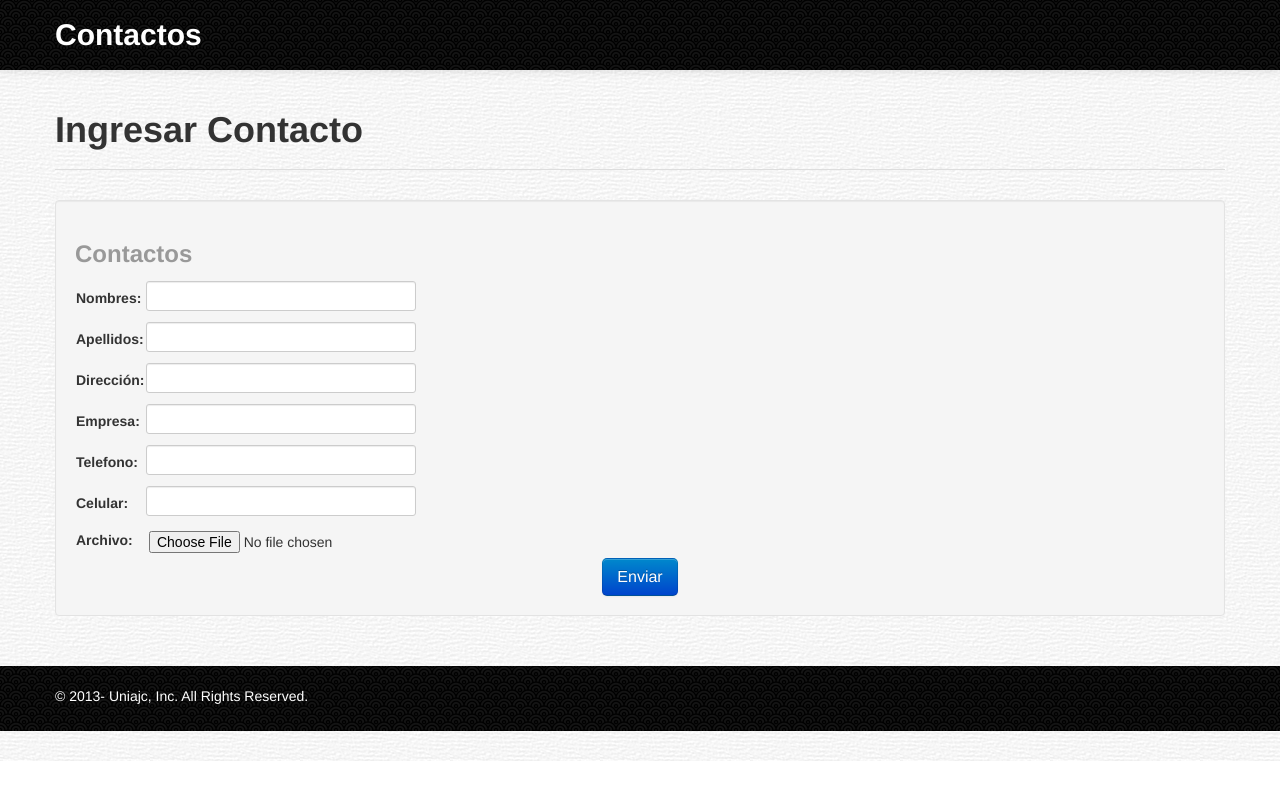
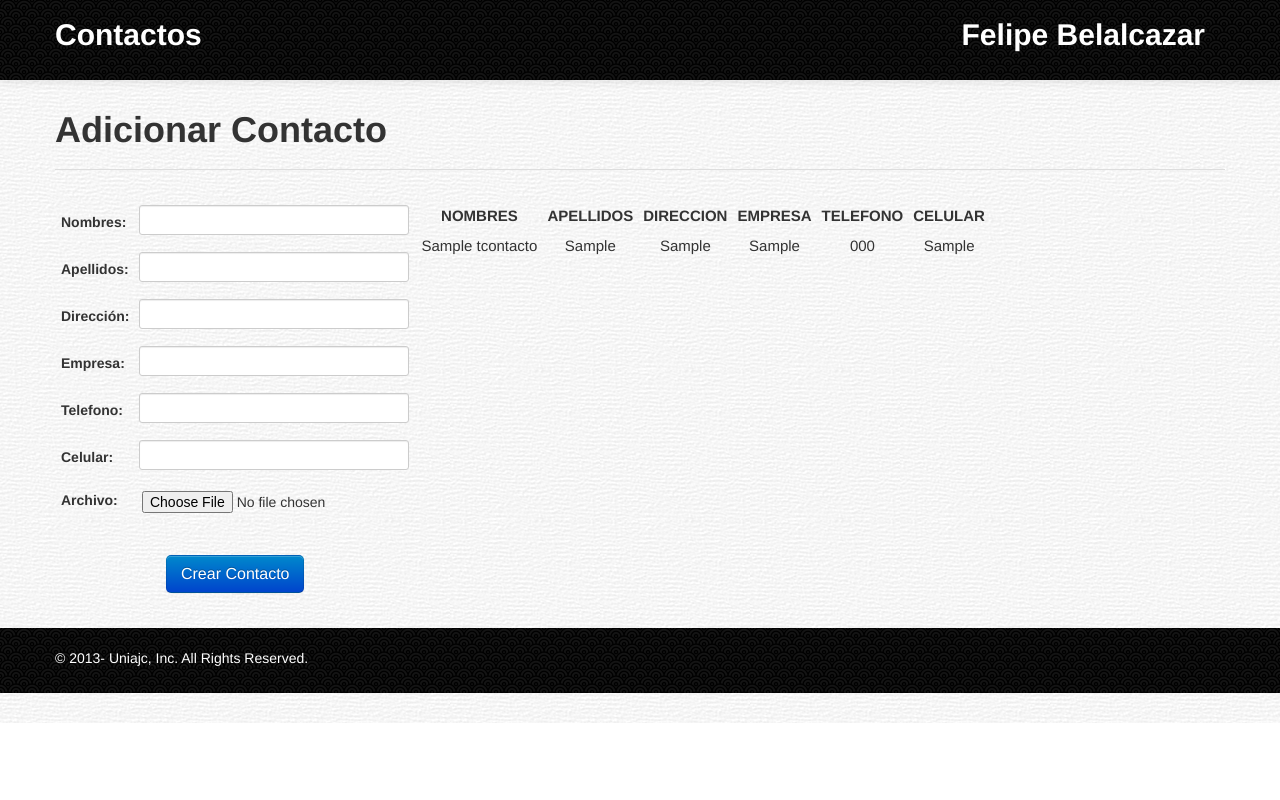
Before and after one commit to gcruzz/abelalcazar9, a PHP site: page /agenda.php in a window 1280 px wide. Run offline with PHP 8.4, Linux system fonts and the light colour scheme; a user stored in the database is signed in; tables that the repository leaves empty hold one stand-in row (values such as "Sample post").

Commit message:
ULTIMO COMMIT DE LA NOCHE

```diff
--- a/agenda.php
+++ b/agenda.php
@@ -1,14 +1,5 @@
 <?php
-/* if (session_start()) {
-  header("Location: https://github.com/");
-  /*if (isset($_SESSION['id_usuario'])) {
-  var_dump($_SESSION['id_usuario']);
-  } */
-/* }
-  else
-  {
-  header("Location: https://www.google.com.co/");
-  } */
+session_start();
 ?>
 <!DOCTYPE html>
 <html lang="en">
@@ -19,14 +10,73 @@
         <meta name="author" content="Your name">
         <title>Agenda</title>
         <!-- Bootstrap -->
-        <link href="css/bootstrap.min.css" rel="stylesheet">
+        <link href="css/bootstrap.min.css" rel="stylesheet" />
         <!-- Bootstrap responsive -->
-        <link href="css/bootstrap-responsive.min.css" rel="stylesheet">
+        <link href="css/bootstrap-responsive.min.css" rel="stylesheet" />
         <!-- Font awesome - iconic font with IE7 support -->
-        <link href="css/font-awesome.css" rel="stylesheet">
-        <link href="css/font-awesome-ie7.css" rel="stylesheet">
+        <link href="css/font-awesome.css" rel="stylesheet" />
+        <link href="css/font-awesome-ie7.css" rel="stylesheet" />
         <!-- Bootbusiness theme -->
-        <link href="css/boot-business.css" rel="stylesheet">
+        <link href="css/boot-business.css" rel="stylesheet" />
+        <script type="text/javascript" src="js/jquery.min.js"></script>
+        <script type="text/javascript" src="js/bootstrap.min.js"></script>
+        <script type="text/javascript" src="js/boot-business.js"></script>
+        <script type="text/javascript">
+
+            $(function() {
+                actualizarGrilla();
+            });
+
+            function crearContacto() {
+
+                $.ajax({
+                    url: 'agendaBD.php',
+                    type: 'post',
+                    data: "nombres=" + $("#nombres").val() + "&apellidos=" + $("#apellidos").val() + "&direccion=" + $("#direccion").val() + "&empresa=" + $("#empresa").val() + "&telefono=" + $("#telefono").val() + "&movil=" + $("#movil").val(),
+                    dataType: 'json',
+                    success: function(data) {
+                        if (data.confirm)
+                        {
+                            alert("Contacto Creado Correctamente");
+                            actualizarGrilla();
+                        }
+                        else
+                        {
+                            alert("no entro");
+                        }
+                    },
+                    error: function(e) {
+                        console.log('Ocurrió un error al crear el contacto: ' + e.statusText);
+                    }
+                });
+            }
+
+            function actualizarGrilla()
+            {
+                //setTimeout(actualizarGrilla, 2000);
+
+                $.ajax({
+                    url: 'cgrilla.php',
+                    type: 'post',
+                    data: "tipo=1",
+                    success: function(data) {
+                        $("#grilla_contactos").html(data);
+                    },
+                    error: function(e) {
+                        console.log('Ocurrió un error al actualizar la grilla: ' + e.statusText);
+                    }
+                });
+            }
+            function clear()
+            {
+                $("#nombres").val("");
+                $("#apellidos").val("");
+                $("#direccion").val("");
+                $("#empresa").val("");
+                $("#telefono").val("");
+                $("#movil").val("");
+            }
+        </script>
     </head>
     <body>
         <!-- Start: HEADER -->
@@ -35,10 +85,9 @@
             <div class="navbar navbar-fixed-top">
                 <div class="navbar-inner">
                     <div class="container">
-                        <a href="index.html" class="brand brand-bootbus">Contactos</a>
+                        <a href="index.html" class="brand brand-bootbus">Contactos</a><div style="float: right;"><p class="brand brand-bootbus"><?php echo $_SESSION['nombre']; ?></p></div>
                     </div>
                 </div>
-                <!-- Below button used for responsive navigation -->
         </header>
         <!-- End: HEADER -->
         <!-- Start: Main content -->
@@ -49,60 +98,73 @@
                     <div class="row bottom-space">
                         <div class="span12">
                             <div class="page-header">
-                                <h1>Ingresar Contacto</h1>
+                                <h1>Adicionar Contacto</h1>
                             </div>
                         </div>
                         <div class="span12 center-align">
-                            <form class="well" action="agendaBD.php" method="post">
-                                <label align="left"><h1><small><strong>Contactos</strong></small></h1></label>
-                                <!--Contacto-->
-                                <table>
+                            <!--<form class="well" action="agendaBD.php" method="post">-->
+                            <table class="table-hover">
+                                <tr>
+                                    <td>
+                                        <table class="table-condensed">
                                             <tr>
                                                 <td><label for="nombre_contacto" align="left"><strong>Nombres:</strong></label></td>
-                                        <td><input type="text" name="nombres" class="span3" align="left" /></td>
+                                                <td><input type="text" id="nombres" name="nombres" class="span3" align="left" /></td>
                                             </tr>
 
                                             <tr>
                                                 <td><label for="apellidos_contacto" align="left" ><strong>Apellidos:</strong></label></td>
-                                        <td><input type="text" class="span3" name="apellidos" align="left" /></td>
+                                                <td><input type="text" class="span3" id="apellidos" name="apellidos" align="left" /></td>
                                             </tr>
 
                                             <tr>
                                                 <td><label for="direccion" align="left" ><strong>Dirección:</strong></label></td>
-                                        <td><input type="text" class="span3" name="direccion" align="left" /></td>
+                                                <td><input type="text" class="span3" id="direccion" name="direccion" align="left" /></td>
                                             </tr>
 
                                             <tr>
                                                 <td><label for="empresa" align="left" ><strong>Empresa:</strong></label></td>
-                                        <td><input type="text" class="span3" name="empresa" align="left" /></td>
+                                                <td><input type="text" class="span3" id="empresa" name="empresa" align="left" /></td>
                                             </tr>
 
                                             <tr>
                                                 <td><label for="telefono" align="left" ><strong>Telefono:</strong></label></td>
-                                        <td><input type="text" class="span3" name="telefono"  align="left" /></td>
+                                                <td><input type="text" class="span3" id="telefono" name="telefono"  align="left" /></td>
                                             </tr>
 
                                             <tr>
                                                 <td><label for="movil" align="left" ><strong>Celular:</strong></label></td>
-                                        <td><input type="text" class="span3" name="movil"  align="left" /></td>
+                                                <td><input type="text" class="span3" id="movil" name="movil"  align="left" /></td>
                                             </tr>
 
                                             <tr>
                                                 <td><label for="foto" align="left"><strong>Archivo:</strong></label></td>
                                                 <td><input type="file" name="foto" size="30" tabindex="3" /> <br></td>
                                             </tr>
+                                            <tr>
+                                                <td><br /></td>
+                                                <td><br /></td>
+                                            </tr>
+                                            <tr>
+                                                <td colspan="2"><input type="button" onclick="js:crearContacto();" class="btn btn-primary btn-large" id="enviar" align="center" value="Crear Contacto"></td>
+                                            </tr>
                                         </table>
-                                <!--Fin Contacto-->
-                                <center> <input  type="submit" class="btn btn-primary btn-large" id="enviar" align="center" value="Enviar"></center>
-                            </form>
+                                    </td>
+                                    <td colspan="20" style="vertical-align: top;">
+                                        <div>
+                                            <div id="grilla_contactos"></div>
+                                        </div>
+                                    </td>
+                                </tr>
+
+                            </table>
+
+                            <!--</form>-->
+                        </div>
+                    </div>
+                </airticle>
             </div>
 
-                    </div>
-                </airticle>
-                <!-- End: Product description -->
-            </div>
-            <!-- End: Main content -->
-            <!-- Start: FOOTER -->
             <footer>
                 <div class="container">
                     <p>
@@ -110,9 +172,5 @@
                     </p>
                 </div>
             </footer>
-            <!-- End: FOOTER -->
-            <script type="text/javascript" src="js/jquery.min.js"></script>
-            <script type="text/javascript" src="js/bootstrap.min.js"></script>
-            <script type="text/javascript" src="js/boot-business.js"></script>
     </body>
 </html>
--- /dev/null
+++ b/cgrilla.php
@@ -0,0 +1,45 @@
+<?php
+session_start();
+$enlace = mysql_connect("localhost", "root", "")
+        or die("No pudo conectarse : " . mysql_error());
+mysql_select_db("bdagenda") or die("No pudo seleccionarse la BD.");
+
+$query = "SELECT * FROM tcontactos WHERE id_usuario={$_SESSION['id_usuario']} ORDER BY id_usuario ASC";
+$resultado = mysql_query($query);
+mysql_close($enlace);
+
+switch ($_POST['tipo']) {
+    case "1":
+        ?>
+
+<table class="table-condensed">
+            <thead>
+            <th>NOMBRES</th>
+            <th>APELLIDOS</th>
+            <th>DIRECCION</th>
+            <th>EMPRESA</th>
+            <th>TELEFONO</th>
+            <th>CELULAR</th>
+        </thead>
+        <tbody>
+
+            <?php
+            while ($consulta = mysql_fetch_array($resultado)) {
+                ?>
+                <tr>
+                    <td><?php echo $consulta['nombres']; ?></td>
+                    <td><?php echo $consulta['apellidos']; ?></td>
+                    <td><?php echo $consulta['direccion']; ?></td>
+                    <td><?php echo $consulta['empresa']; ?></td>
+                    <td><?php echo $consulta['telefono']; ?></td>
+                    <td><?php echo $consulta['movil']; ?></td>
+                </tr>
+                <?php
+            }
+            ?>
+        </tbody>
+        <?php
+        break;
+}
+?>
+</table>
--- a/codigo/index.php
+++ /dev/null
@@ -1,2 +0,0 @@
-<?php
-echo "SDdkkdjjdjdjjdhj";
--- a/codigo/main.php
+++ /dev/null
@@ -1,5 +0,0 @@
-<?php
-    echo 'Hello world main!';
-
-?>
-<a href="/main2.php">Link 2</a>
--- a/codigo/main2.php
+++ /dev/null
@@ -1,4 +0,0 @@
-<?php
-echo "Otro ola mundo main 2";
-?>
-<a href="/main3.php">Link 3</a>
--- a/codigo/main3.php
+++ /dev/null
@@ -1,4 +0,0 @@
-<?php
-echo "HOLA MUNDO main 3";
-?>
-<a href="/main.php">OTOINK</a>
```
Also changed, not shown: agendaBD.php (+8 -24 lines), app.yaml (+3 -12 lines), conexion.php (+0 -10 lines), sqlbd/bdagenda.sql (added, +80 -0 lines), salir.php (line endings or trailing spaces). Lines whose indentation alone changed are shown as unchanged.
